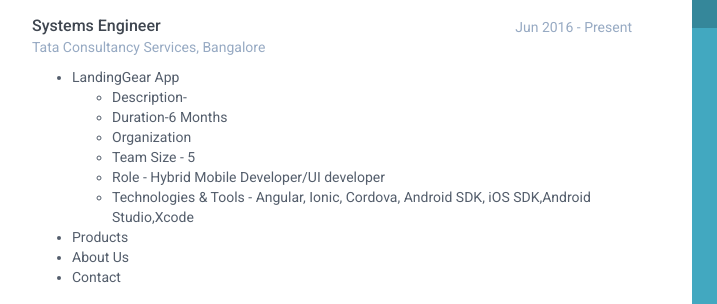
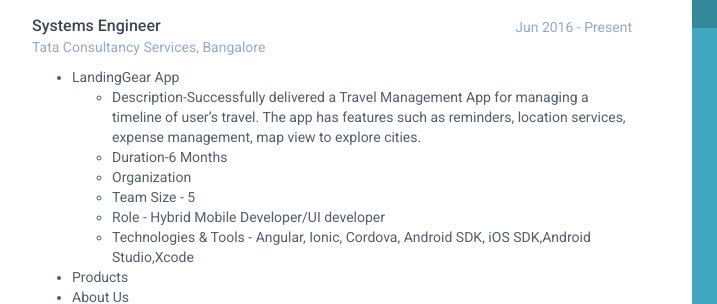
Before and after one commit to maheshkumawat23/maheshkumawat23.github.io, a plain HTML site: page index.html in a window 1280 px wide. Shown: the part 275-579 px from the top of the page, 188-905 px from the left. Drawn offline with Linux system fonts and the light colour scheme.

Commit message:
Update index.html

```diff
--- a/index.html
+++ b/index.html
@@ -96,7 +96,10 @@
                         <p><ul class="list-styled">
                                     <li>LandingGear App
                                         <ul>
-                                            <li>Description-</li>
+                                            <li>Description-Successfully delivered a Travel Management App for managing a
+                                                timeline of user’s travel. The app has features such as reminders, location
+                                                services, expense management, map view to explore cities.
+                                            </li>
                                             <li>Duration-6 Months</li>
                                             <li>Organization</li>
                                             <li>Team Size - 5</li>
```
